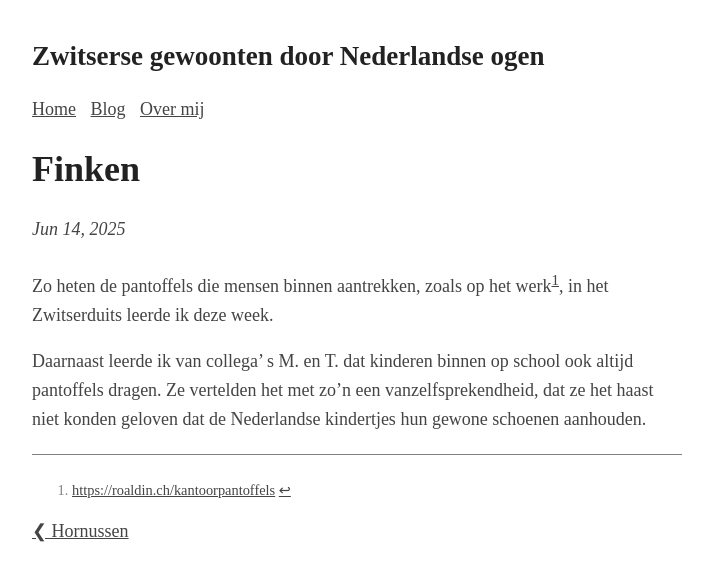
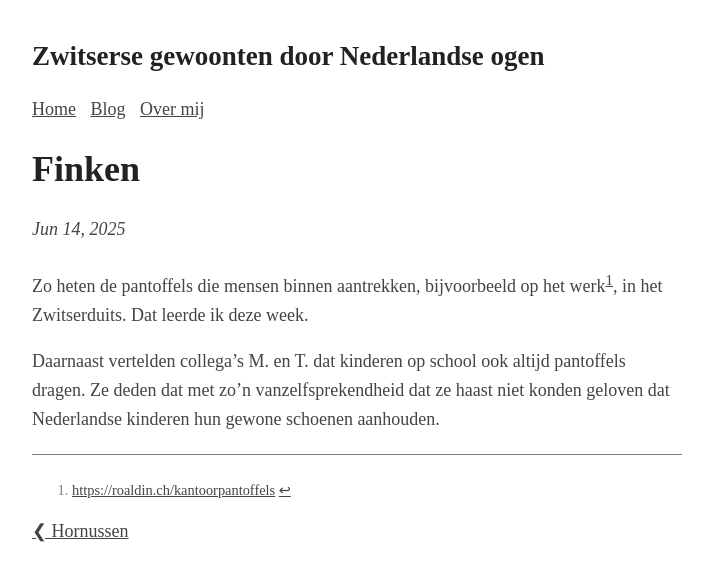
Before and after one commit to Roald87/roaldin.ch, a Jekyll site: the page built from _posts/2025-06-14-finken.md, in a window 1280 px wide. Shown: the top 581 px of the page, without its empty margins (283-984 px from the left). Built offline with Jekyll 4.4.1, drawn with Linux system fonts in a browser that asks for light colours; comment, search, counter and statistics services are not loaded.

Commit message:
Spellcheck by ChatGPT

```diff
--- a/_posts/2025-06-14-finken.md
+++ b/_posts/2025-06-14-finken.md
@@ -4,8 +4,8 @@ title: Finken
 image:
 ---
 
-Zo heten de pantoffels die mensen binnen aantrekken, zoals op het werk[^1], in het Zwitserduits leerde ik deze week.
+Zo heten de pantoffels die mensen binnen aantrekken, bijvoorbeeld op het werk[^1], in het Zwitserduits. Dat leerde ik deze week.
 
-Daarnaast leerde ik van collega' s M. en T. dat kinderen binnen op school ook altijd pantoffels dragen. Ze vertelden het met zo'n een vanzelfsprekendheid, dat ze het haast niet konden geloven dat de Nederlandse kindertjes hun gewone schoenen aanhouden.
+Daarnaast vertelden collega's M. en T. dat kinderen op school ook altijd pantoffels dragen. Ze deden dat met zo'n vanzelfsprekendheid dat ze haast niet konden geloven dat Nederlandse kinderen hun gewone schoenen aanhouden.
 
 [^1]: <https://roaldin.ch/kantoorpantoffels>
```
